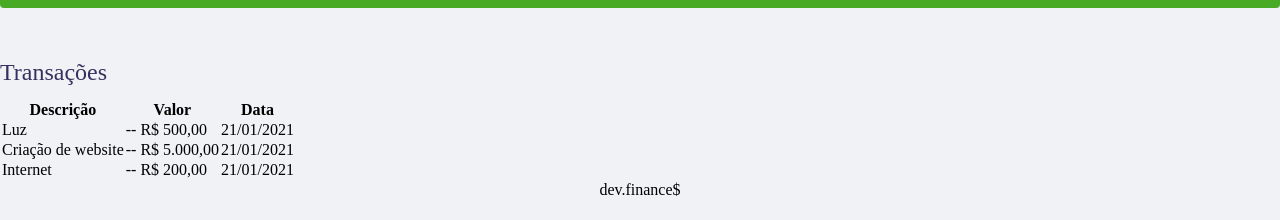
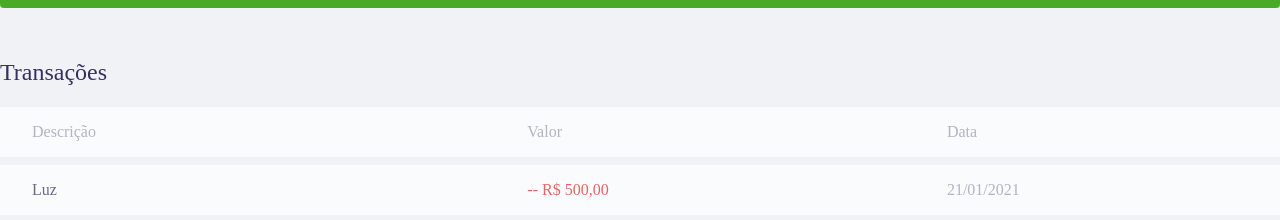
Before and after one commit to gustavonvp/discoverrocketseat, a plain HTML site: page index.html in a window 1280 px wide. Shown: the part 539-759 px from the top of the page. Drawn offline with Linux system fonts and the light colour scheme.

Commit message:
footer css and tr > td th

```diff
--- a/index.html
+++ b/index.html
@@ -48,21 +48,21 @@
 
                     <tbody>
                         <tr>
-                            <td>Luz</td>
-                            <td>-- R$ 500,00</td>
-                            <td>21/01/2021</td>
+                            <td class="description">Luz</td>
+                            <td class="expense">-- R$ 500,00</td>
+                            <td class="date">21/01/2021</td>
                         </tr>
 
                         <tr>
-                            <td>Criação de website</td>
-                            <td>-- R$ 5.000,00</td>
-                            <td>21/01/2021</td>
+                            <td class="description">Criação de website</td>
+                            <td class="income">-- R$ 5.000,00</td>
+                            <td class="date">21/01/2021</td>
                         </tr>
 
                         <tr>
-                            <td>Internet</td>
-                            <td>-- R$ 200,00</td>
-                            <td>21/01/2021</td>
+                            <td class="description">Internet</td>
+                            <td class="expense">-- R$ 200,00</td>
+                            <td class="date">21/01/2021</td>
                         </tr>
                     </tbody>
 
--- a/style.css
+++ b/style.css
@@ -82,7 +82,64 @@ header {
 }
 
 
+/* Table  =================== */
+#data-table {
+    width: 100%;
+    border-spacing: 0 0.5rem;
+    color: #969cb3;
+}
+
+table th {
+    background: white;
+    font-weight: normal;
+    padding:  1rem 2rem;
+    text-align: left;
+
+}
+table tr {
+    opacity: 0.7;
+}
+
+table tr:hover {
+    opacity: 1;
+}
+
+table td {
+    background: white;
+    padding: 1rem 2rem;
+}
+
+table tbody td {
+    background:  white;
+    padding: 1rem 2rem;
+}
+
+td.description {
+    color: var(--dark-blue);
+}
+
+td.income {
+    color: #12a454;
+}
+
+td.expense {
+    color: #e92929;
+}
+
+
+/* table thead tr th:first-child,
+table tbody tr td:first-child
+{
+    border-radius: 0.25rem 0 0 0.25rem;
+
+} */
+
+
 /* Footer ================== */
 footer {
     text-align: center;
+    padding: 4rem 0 2rem;
+    color: var(--dark-blue);
+
+    opacity: 0.6;
 }
```
